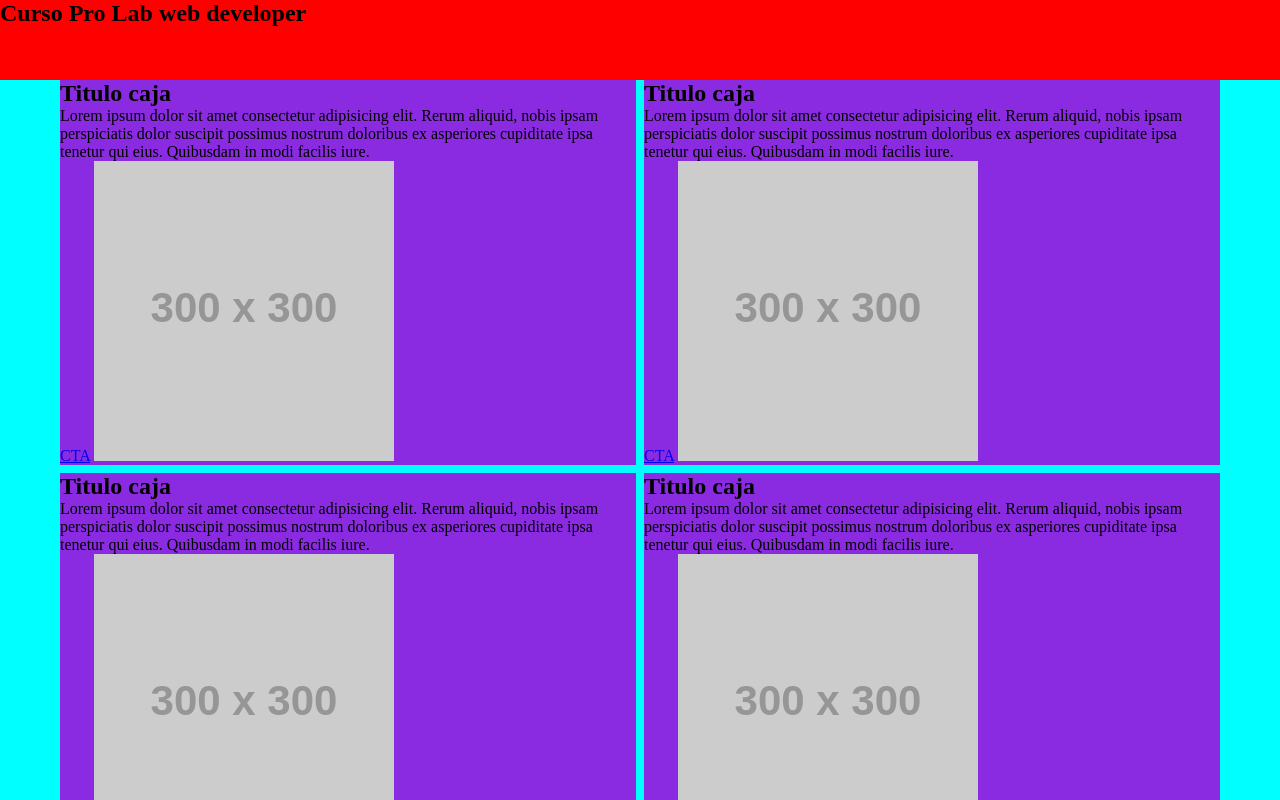
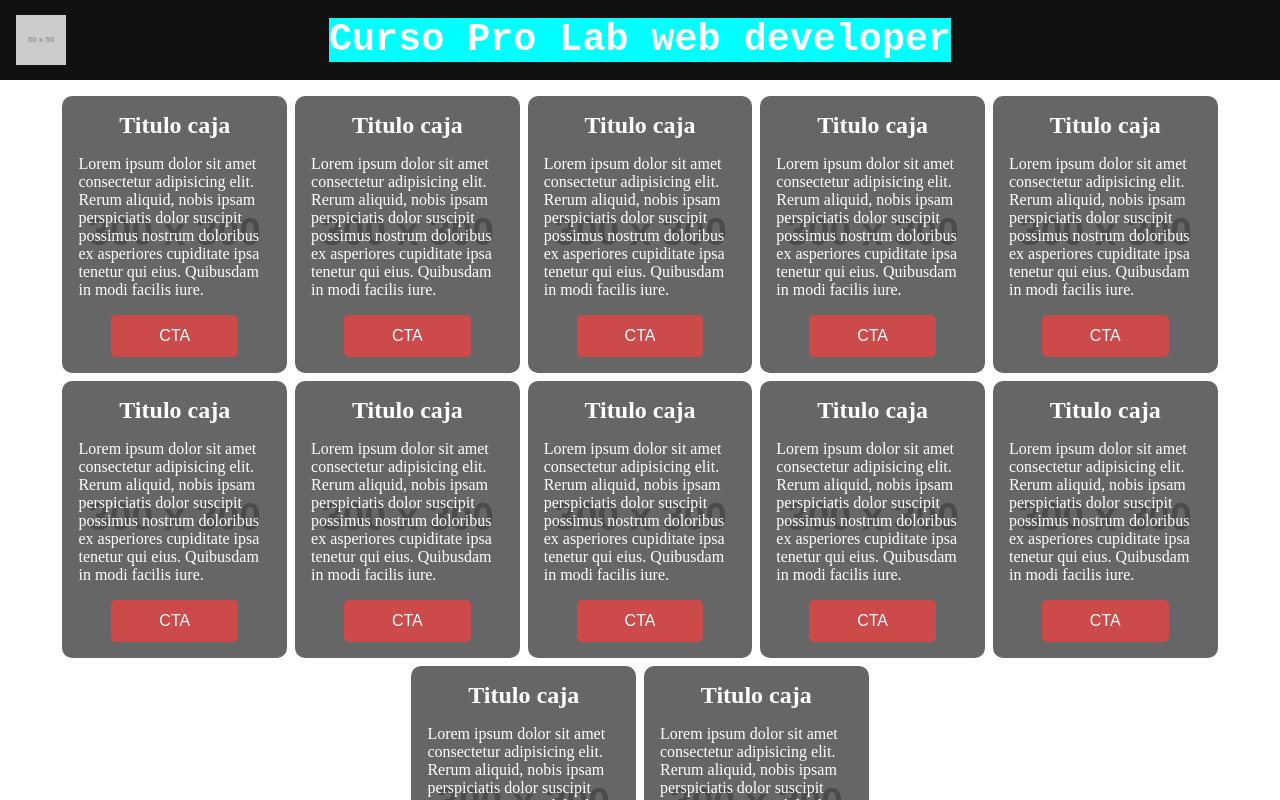
Before and after one commit to LiquidArtDevelopers/PROYECTO-03-PORTFOLIO, a website built with Vite: page index.html in a window 1280 px wide. Built offline with nearby package versions, Linux system fonts and the light colour scheme; placeholder pictures from the web are drawn by us.

Commit message:
clase 5 - estilos del portfolio de las cajas y nav

```diff
--- a/index.html
+++ b/index.html
@@ -8,7 +8,8 @@
   </head>
   <body>
 
-    <nav>
+    <nav class="miMenu" id="idMenu">
+      <img src="https://dummyimage.com/50x50" alt="">
       <h1>Curso Pro Lab web developer</h1>
     </nav>
 
@@ -87,6 +88,9 @@
       </div>
     </header>
 
-    <script type="module" src="/src/main.js"></script>
+
+
   </body>
 </html>
+
+<script type="module" src="/src/main.js"></script>
--- a/src/resources/_config.scss
+++ b/src/resources/_config.scss
@@ -3,10 +3,35 @@
   margin: 0;
   padding: 0;
   border: 0;
-  box-sizing: content-box;
+  box-sizing: border-box;
 }
 
 // Variables de mi proyecto
 $color00:white;
 $color01: rgb(60, 60, 60);
 $color02: rgb(204, 74, 74);
+
+$tablet: 600px;
+$desktop: 1200px;
+
+
+
+h1{
+  background-color: aqua;
+  color: $color00;
+  font-family: monospace;
+  font-size: clamp(1rem, 3vw, 3rem);
+}
+
+h2{
+  color: $color02;
+}
+
+.boton{
+    background-color: $color02;
+    padding: 0.75rem 3rem;
+    border-radius: 5px;
+    color: $color00;
+    text-decoration: none;
+    font-family: Arial, Helvetica, sans-serif;
+}
--- a/src/style.scss
+++ b/src/style.scss
@@ -1,7 +1,9 @@
 
 @use './resources/_config' as c;
 
+
 body{
+    width: 100%;
     display: flex;
     flex-direction: column;
     align-items: center;
@@ -10,17 +12,44 @@ body{
     ::-webkit-scrollbar{
         display: none;
     }
+}
+
 
 nav{
-        background-color: red;
+    // como es el nav, su forma
+    background-color:rgb(17, 17, 17);
     width: 100%;
     height: 10dvh;
+
+    // cómo organiza a sus hijos
+    display: flex;
+    flex-direction: row;
+    // ejeX
+    justify-content: center;
+    // ejeY
+    align-items: center;
+    position: relative;
+
+    :nth-child(1){
+        width: 50px;
+        height: 50px;
+        object-fit: contain;
+        position: absolute;
+        left: 1rem;
+        top: 50%;
+        transform: translateY(-50%);
     }
+
+}
+
+
+
 header{
     width: 100%;
     height: 90dvh;
-        background-color: aqua;
+    // background-color: aqua;
     overflow-y: scroll;
+    padding: 1rem;
 
     display: flex;
     flex-direction: row;
@@ -30,13 +59,44 @@ body{
 
     .caja{
         width: 100%;
-            background-color: blueviolet;
-            @media only screen and (min-width:900px){
-                width: 45%;
+        // background-color: blueviolet;
+        padding: 1rem;
+        border-radius: 10px;
+        position: relative;
+        overflow: hidden;
+
+        display: flex;
+        flex-direction: column;
+        // ejeX
+        align-items: center;
+        // ejeY
+        justify-content: flex-start;
+        row-gap: 1rem;
+
+        @media only screen and (min-width:c.$tablet){
+            width: 32%;
         }
-            @media only screen and (min-width:1400px){
+        @media only screen and (min-width:c.$desktop){
             width: 18%;
         }
+
+        h2{
+            color: c.$color00;
+        }
+        p{
+            color: c.$color00;
+        }
+        img{
+            position: absolute;
+            inset: 0;
+            width: 100%;
+            height: 100%;
+            object-fit: cover;
+            object-position: center;
+            z-index: -1;
+            filter: brightness(0.5);
+        }
+
+
     }
 }
-}
```
Lines whose indentation alone changed are shown as unchanged.
